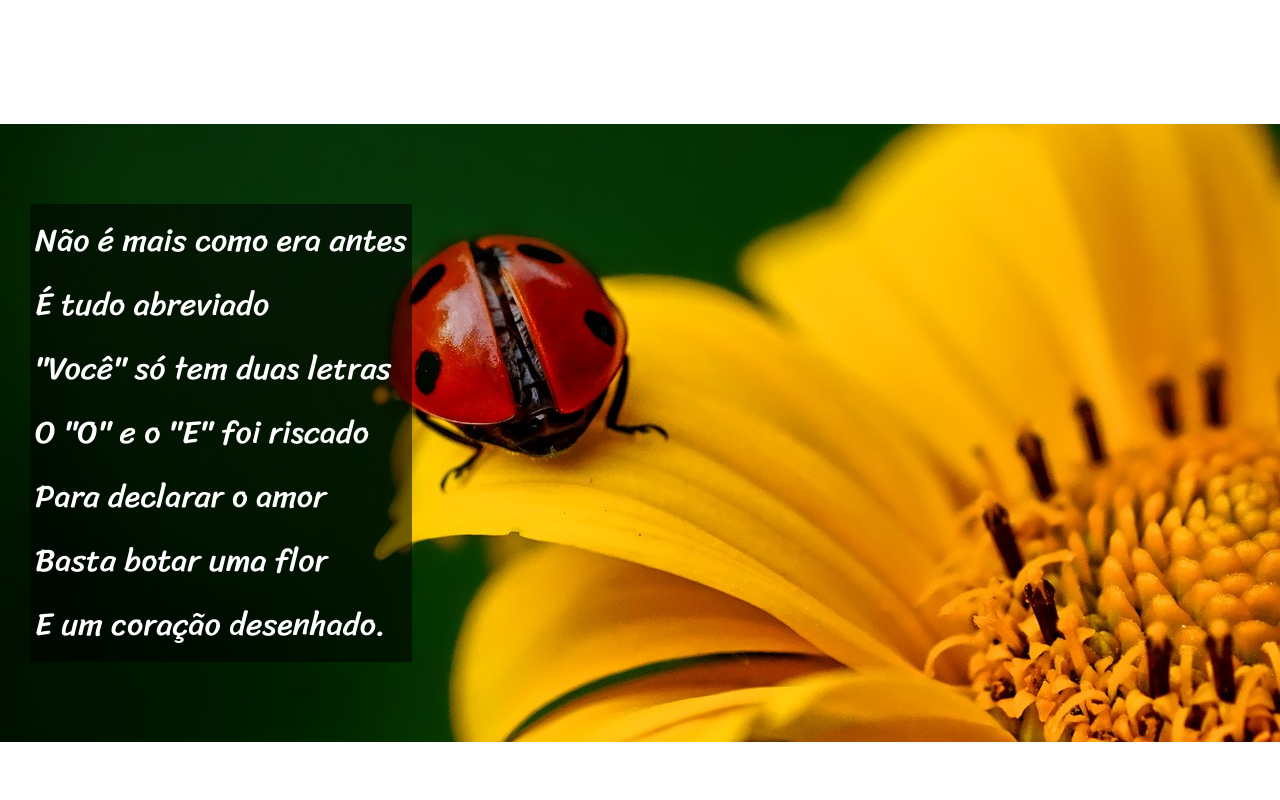
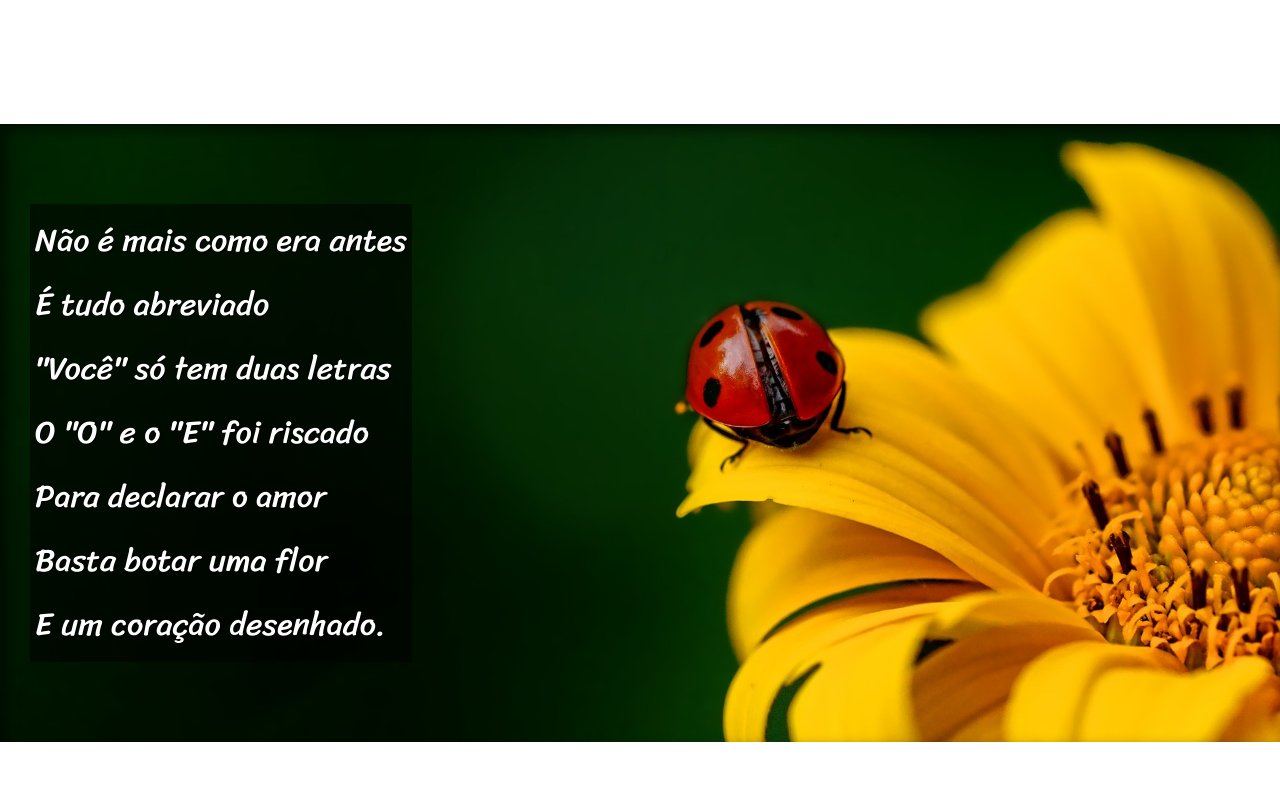
Before and after one commit to fafermax/html-css, a plain HTML site: page exercicios/desafios/d012/index.html in a window 1280 px wide. Shown: the part 780-1580 px from the top of the page. Drawn offline with Linux system fonts and the light colour scheme.

Commit message:
finalizei o desafio d012

```diff
--- a/exercicios/desafios/d012/estilo/style.css
+++ b/exercicios/desafios/d012/estilo/style.css
@@ -71,21 +71,27 @@ section.normal {
 section.imagem {
     background-color: rgb(51, 51, 51);
     color: white;
+    box-shadow: inset 6px 6px 13px 0px rgba(0, 0, 0, 0.568);
+    background-size: cover;
+    background-attachment: fixed;
 }
 
 section.imagem > p {
     display:inline-block;
     padding: 5px;
     background-color: rgba(0, 0, 0, 0.538);
+    text-shadow: 1px 1px 0px black;
 }
 
 section#img01 {
     background-image: url(../imagens/background001.jpg);
     background-position: right center;
+
 }
 
 section#img02 {
     background-image: url(../imagens/background002.jpg);
+
 }
 
 footer {
--- a/exercicios/desafios/d012/index.html
+++ b/exercicios/desafios/d012/index.html
@@ -97,7 +97,7 @@
     </section>
 
     <footer>
-        <p>Site criado por G.<a href="https://gustavoguanabara.github.io" target="_blank">Guanabara</a> com aluno <a href="https://www.youtube.com/c/CANALFERROSTEAM" target="_blank">Fábio Ferro</a></p>
+        <p>Site criado por G.<a href="https://gustavoguanabara.github.io" target="_blank">Guanabara</a> e <a href="https://www.youtube.com/c/CANALFERROSTEAM" target="_blank">Fábio Ferro</a></p>
     </footer>
 </body>
 </html>
```
